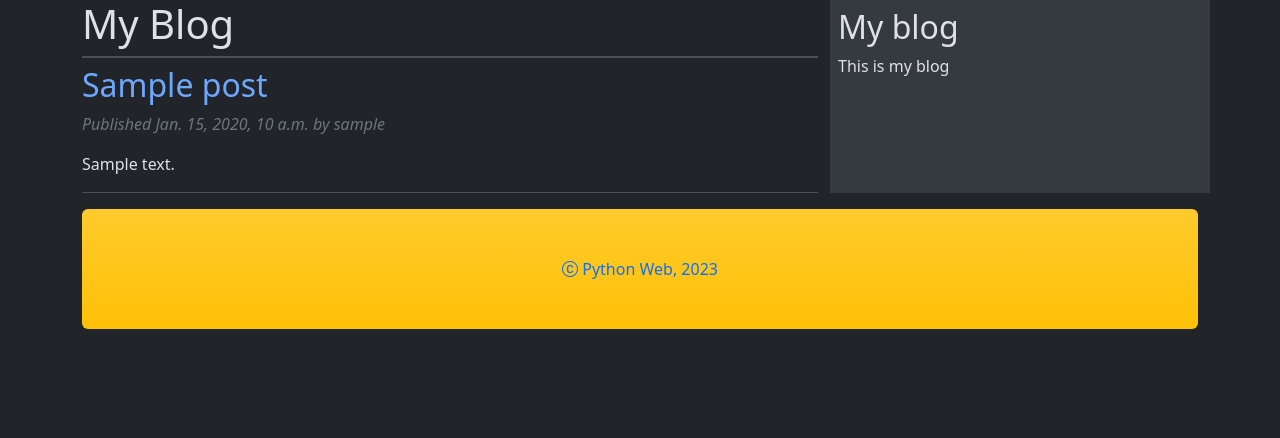
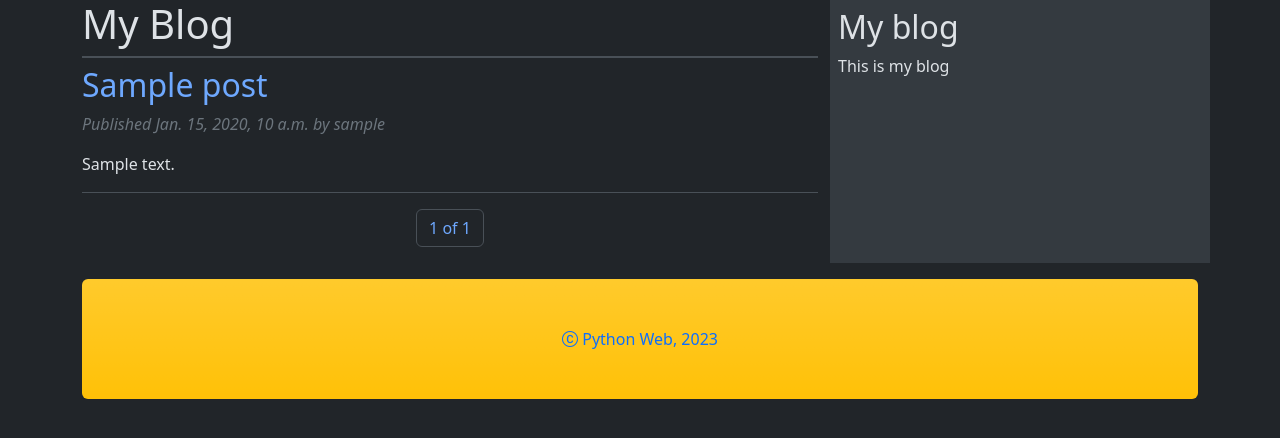
Before and after one commit to roman-yatsenko/python-web-blog, a Django app: page /blog/ in a window 1280 px wide. Shown: the top 438 px of the page. Run offline with Django 4.2, Linux system fonts and the light colour scheme; tables that the repository leaves empty hold one stand-in row (values such as "Sample post").

Commit message:
Add pagination

```diff
--- a/blog/models.py
+++ b/blog/models.py
@@ -1,5 +1,6 @@
 from django.contrib.auth.models import User
 from django.db import models
+from django.urls import reverse
 from django.utils import timezone
 
 
@@ -15,7 +16,7 @@ class Post(models.Model):
         PUBLISHED = 'PB', 'Published'
 
     title = models.CharField(max_length=250)
-    slug = models.SlugField(max_length=250)
+    slug = models.SlugField(max_length=250, unique_for_date='publish')
     author = models.ForeignKey(User, on_delete=models.CASCADE, related_name='blog_posts')
     body = models.TextField()
     publish = models.DateTimeField(default=timezone.now)
@@ -36,3 +37,9 @@ class Post(models.Model):
 
     def __str__(self):
         return self.title
+
+    def get_absolute_url(self):
+        return reverse("blog:post_detail", args=[self.publish.year,
+                                                 self.publish.month,
+                                                 self.publish.day,
+                                                 self.slug])
--- a/blog/templates/blog/post/list.html
+++ b/blog/templates/blog/post/list.html
@@ -6,7 +6,7 @@
     <h1 class="border-bottom border-2 pb-2">My Blog</h1>
     {% for post in posts %}
     <h2>
-        <a class="text-decoration-none" href="{% url 'blog:post_detail' post.id %}">
+        <a class="text-decoration-none" href="{{ post.get_absolute_url }}">
             {{ post.title}}
         </a>
     </h2>
@@ -17,4 +17,5 @@
         {{ post.body|truncatewords:30|linebreaks }}
     </div>
     {% endfor %}
+    {% include "pagination.html" with page=posts %}
 {% endblock content %}
--- /dev/null
+++ b/blog/templates/pagination.html
@@ -0,0 +1,15 @@
+<nav aria-label="Page navigation" class="mt-3 d-flex justify-content-center">
+    <ul class="pagination">
+        {% if page.has_previous %}
+        <li class="page-item">
+            <a class="page-link" href="?page={{ page.previous_page_number }}">Previous</a>
+        </li>
+        {% endif %}
+        <li class="page-item"><a class="page-link" href="#">{{ page.number }} of {{ page.paginator.num_pages }}</a></li>
+        {% if page.has_next %}
+        <li class="page-item">
+            <a class="page-link" href="?page={{ page.next_page_number }}">Next</a>
+        </li>
+        {% endif %}
+    </ul>
+</nav>
--- a/blog/urls.py
+++ b/blog/urls.py
@@ -6,5 +6,5 @@ app_name = 'blog'
 
 urlpatterns = [
     path('', views.post_list, name='post_list'),
-    path('<int:id>', views.post_detail, name='post_detail')
+    path('<int:year>/<int:month>/<int:day>/<slug:post>/', views.post_detail, name='post_detail')
 ]
--- a/blog/views.py
+++ b/blog/views.py
@@ -1,3 +1,4 @@
+from django.core.paginator import Paginator, EmptyPage, PageNotAnInteger
 from django.http import Http404
 from django.shortcuts import render, get_object_or_404
 
@@ -5,12 +6,20 @@ from .models import Post
 
 
 def post_list(request):
-    posts = Post.published.all()
+    post_list = Post.published.all()
+    # Посторінкове розбиття з 3 постами на сторінку
+    paginator = Paginator(post_list, 3)
+    page_number = request.GET.get('page', 1)
+    try:
+        posts = paginator.page(page_number)
+    except EmptyPage:
+        posts = paginator.page(paginator.num_pages)
+    except PageNotAnInteger:
+        posts = paginator.page(1)
     return render(request, 'blog/post/list.html', {'posts': posts})
 
 
-
-def post_detail(request, id):
-    post = get_object_or_404(Post, id=id, status=Post.Status.PUBLISHED)
+def post_detail(request, year, month, day, post):
+    post = get_object_or_404(Post, slug=post, status=Post.Status.PUBLISHED)
 
     return render(request, 'blog/post/detail.html', {'post': post})
```
Also changed, not shown: blog/migrations/0002_alter_post_slug.py (added).
